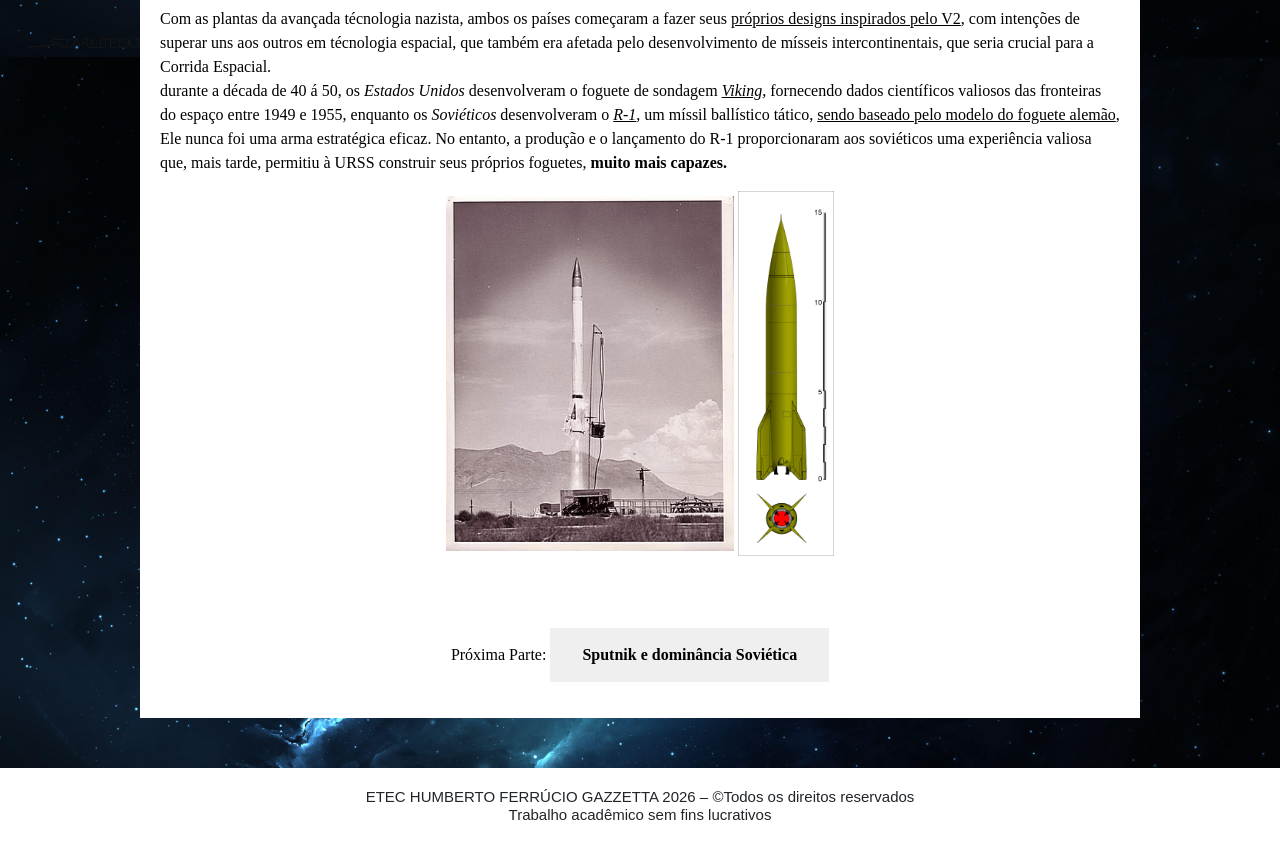
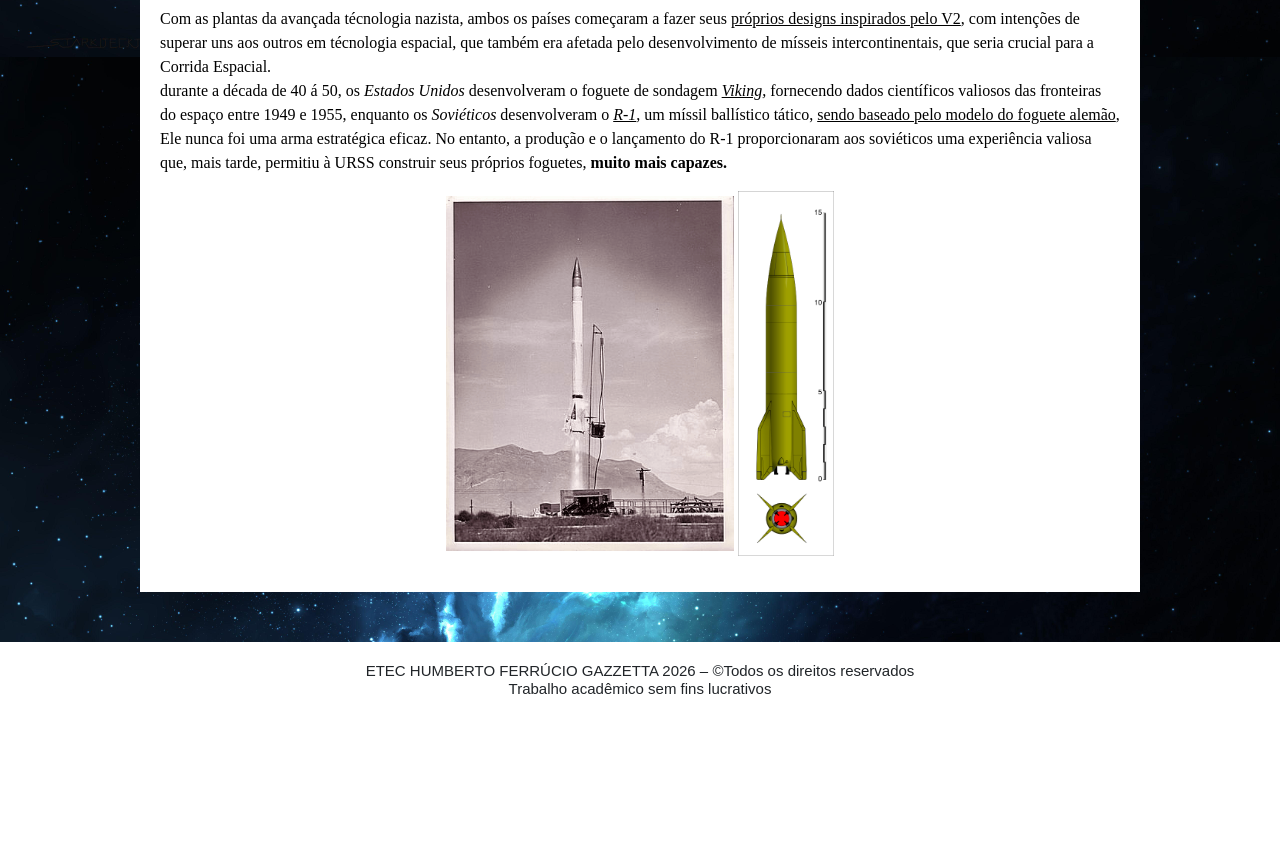
Before and after one commit to vitormiguel123123/Viagens-Interestelares, a plain HTML site: page abdul.html in a window 1280 px wide. Shown: the part 2343-3187 px from the top of the page. After the commit the page ends 3061 px from the top, so only its background shows below. Drawn offline with nearby package versions, Linux system fonts and the light colour scheme; a web font is replaced by a local one.

Commit message:
Update abdul.html

```diff
--- a/abdul.html
+++ b/abdul.html
@@ -132,9 +132,7 @@ em técnologia espacial, que também era afetada pelo desenvolvimento de míssei
   <center>
         <img class="viki" src="img/viking.png">
 		<img class="r1" src="img/r1.jpg">
-		 <p class="cluh">
-      <br><br><br> Próxima Parte: <a href="SDS.html"><button type="button"><b>Sputnik e dominância Soviética</b></button></a>
-      </p>
+		 <p class="cluh"></p>
   </center>
   </div>
     </div>
```
